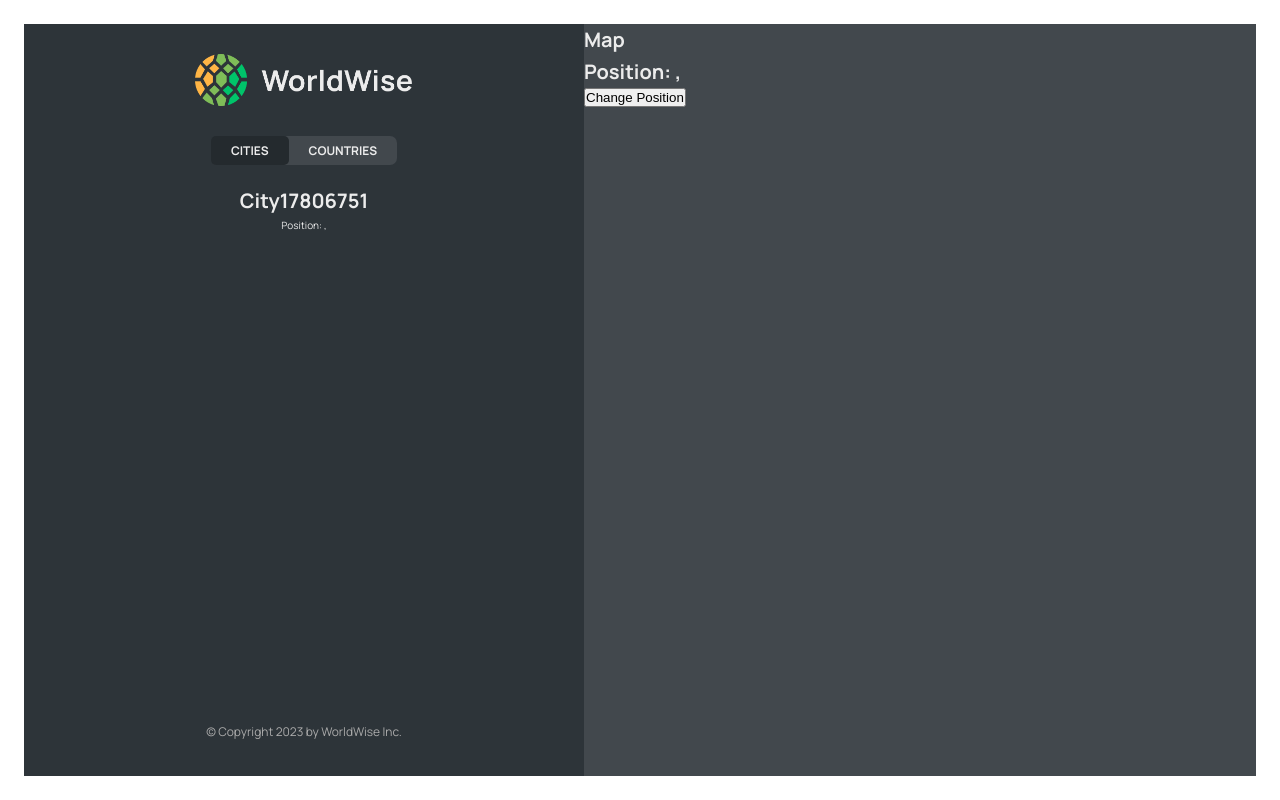
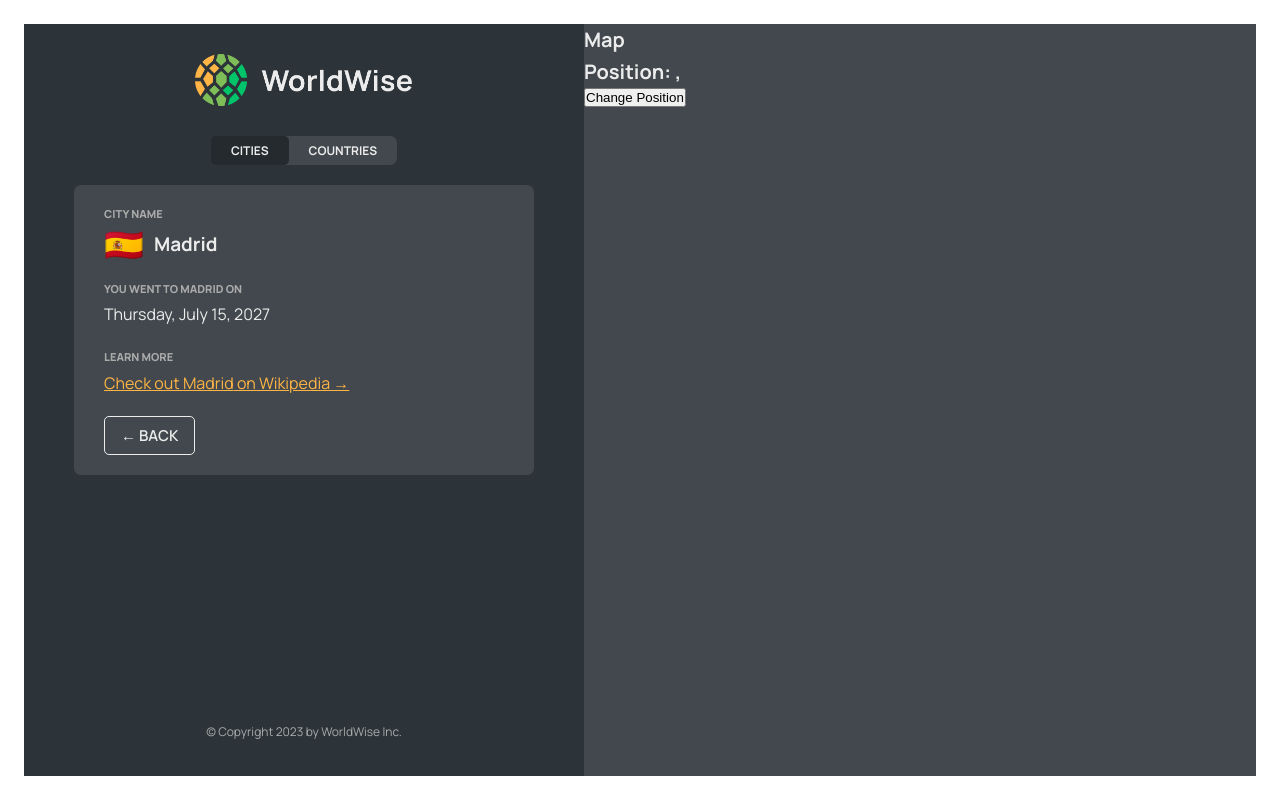
Before and after one commit to Sergievski/WorldWise, a React (Vite) app: page /app/cities/17806751 in a window 1280 px wide. Built offline with nearby package versions, Linux system fonts and the light colour scheme; data requests are answered from the project's data file.

Commit message:
Finishing the City View - Video 229

```diff
--- a/package.json
+++ b/package.json
@@ -11,6 +11,7 @@
     "server": "json-server --watch data/cities.json --port 8000 --delay 500 "
   },
   "dependencies": {
+    "cors": "^2.8.5",
     "json-server": "^0.17.4",
     "react": "^18.2.0",
     "react-dom": "^18.2.0",
--- a/src/App.jsx
+++ b/src/App.jsx
@@ -1,6 +1,5 @@
 /* eslint-disable no-unused-vars */
 import { BrowserRouter, Routes, Route, Navigate } from "react-router-dom";
-import { useState, useEffect } from "react";
 
 import Product from "./pages/Product";
 import Pricing from "./pages/Pricing";
@@ -12,30 +11,11 @@
 import CountryList from "./components/CountryList";
 import City from "./components/City";
 import Form from "./components/Form";
-
-const BASE_URL = "http://localhost:8000";
+import { CitiesProvider } from "./contexts/CitiesContex";
 
 function App() {
-  const [cities, setCities] = useState([]);
-  const [isLoading, setIsLoading] = useState(false);
-
-  useEffect(function () {
-    async function fetchCities() {
-      try {
-        setIsLoading(true);
-        const res = await fetch(`${BASE_URL}/cities`);
-        const data = await res.json();
-        setCities(data);
-      } catch {
-        alert("There was an error loading data...");
-      } finally {
-        setIsLoading(false);
-      }
-    }
-    fetchCities();
-  }, []);
-
   return (
+    <CitiesProvider>
       <BrowserRouter>
         <Routes>
           <Route path="/" element={<Homepage />} />
@@ -43,22 +23,17 @@
           <Route path="pricing" element={<Pricing />} />
           <Route path="app" element={<AppLayout />}>
             <Route index element={<Navigate replace to="cities" />} />
-          <Route
-            path="cities"
-            element={<CityList cities={cities} isLoading={isLoading} />}
-          />
+            <Route path="cities" element={<CityList />} />
 
             <Route path="cities/:id" element={<City />} />
-          <Route
-            path="countries"
-            element={<CountryList cities={cities} isLoading={isLoading} />}
-          />
+            <Route path="countries" element={<CountryList />} />
             <Route path="form" element={<Form />} />
           </Route>
           <Route path="login" element={<Login />} />
           <Route path="*" element={<PageNotFound />} />
         </Routes>
       </BrowserRouter>
+    </CitiesProvider>
   );
 }
 
--- /dev/null
+++ b/src/components/BackButton.jsx
@@ -0,0 +1,20 @@
+import { useNavigate } from "react-router-dom";
+import Button from "./Button";
+
+function BackButton() {
+  const navigate = useNavigate();
+
+  return (
+    <Button
+      type="back"
+      onClick={(e) => {
+        e.preventDefault();
+        navigate(-1);
+      }}
+    >
+      &larr; Back
+    </Button>
+  );
+}
+
+export default BackButton;
--- a/src/components/City.jsx
+++ b/src/components/City.jsx
@@ -1,5 +1,9 @@
 import { useParams, useSearchParams } from "react-router-dom";
 import styles from "./City.module.css";
+import { useCities } from "../contexts/CitiesContex";
+import { useEffect } from "react";
+import Spinner from "./Spinner";
+import BackButton from "./BackButton";
 
 const formatDate = (date) =>
   new Intl.DateTimeFormat("en", {
@@ -11,29 +15,55 @@
 
 function City() {
   const { id } = useParams();
+  const { getCity, currentCity, isLoading } = useCities();
 
-  const [searchParams, setSearchParams] = useSearchParams();
-
-  const lat = searchParams.get("lat");
-  const lng = searchParams.get("lng");
-
-  // TEMP DATA
-  const currentCity = {
-    cityName: "Lisbon",
-    emoji: "🇵🇹",
-    date: "2027-10-31T15:59:59.138Z",
-    notes: "My favorite city so far!",
-  };
+  useEffect(
+    function () {
+      getCity(id);
+    },
+    [id]
+  );
 
   const { cityName, emoji, date, notes } = currentCity;
 
+  if (isLoading) return <Spinner />;
+
   return (
-    <>
-      <h1>City{id}</h1>
-      <p>
-        Position: {lat}, {lng}
-      </p>
-    </>
+    <div className={styles.city}>
+      <div className={styles.row}>
+        <h6>City name</h6>
+        <h3>
+          <span>{emoji}</span> {cityName}
+        </h3>
+      </div>
+
+      <div className={styles.row}>
+        <h6>You went to {cityName} on</h6>
+        <p>{formatDate(date || null)}</p>
+      </div>
+
+      {notes && (
+        <div className={styles.row}>
+          <h6>Your notes</h6>
+          <p>{notes}</p>
+        </div>
+      )}
+
+      <div className={styles.row}>
+        <h6>Learn more</h6>
+        <a
+          href={`https://en.wikipedia.org/wiki/${cityName}`}
+          target="_blank"
+          rel="noreferrer"
+        >
+          Check out {cityName} on Wikipedia &rarr;
+        </a>
+      </div>
+
+      <div>
+        <BackButton />
+      </div>
+    </div>
   );
 }
 
--- a/src/components/CityItem.jsx
+++ b/src/components/CityItem.jsx
@@ -1,6 +1,7 @@
 /* eslint-disable */
 import { Link } from "react-router-dom";
 import styles from "./CityItem.module.css";
+import { useCities } from "../contexts/CitiesContex";
 
 const formatDate = (date) =>
   new Intl.DateTimeFormat("en", {
@@ -11,11 +12,14 @@
 
 function CityItem({ city }) {
   const { cityName, emoji, date, id, position } = city;
+  const { currentCity } = useCities();
 
   return (
     <li>
       <Link
-        className={styles.cityItem}
+        className={`${styles.cityItem} ${
+          id === currentCity.id ? styles["cityItem--active"] : ""
+        }`}
         to={`${id}?lat=${position.lat}&lng=${position.lng}`}
       >
         <span className={styles.emoji}>{emoji}</span>
--- a/src/components/CityList.jsx
+++ b/src/components/CityList.jsx
@@ -3,11 +3,14 @@
 import styles from "./CityList.module.css";
 import Spinner from "./Spinner";
 import Message from "./Message";
+import { useCities } from "../contexts/CitiesContex";
 
-function CityList({ cities, isLoading }) {
+function CityList() {
+  const { cities, isLoading } = useCities();
+
   if (isLoading) return <Spinner />;
 
-  if (!cities.length)
+  if (!cities)
     return (
       <Message message="Add your first city by clicking on a city on the map" />
     );
--- a/src/components/CountryList.jsx
+++ b/src/components/CountryList.jsx
@@ -2,11 +2,14 @@
 import styles from "./CountryList.module.css";
 import Spinner from "./Spinner";
 import Message from "./Message";
+import { useCities } from "../contexts/CitiesContex";
 
-function CountryList({ cities, isLoading }) {
+function CountryList() {
+  const { cities, isLoading } = useCities();
+
   if (isLoading) return <Spinner />;
 
-  if (!cities.length)
+  if (!cities)
     return (
       <Message message="Add your first city by clicking on a city on the map" />
     );
--- a/src/components/Form.jsx
+++ b/src/components/Form.jsx
@@ -5,6 +5,7 @@
 import styles from "./Form.module.css";
 import Button from "./Button";
 import { useNavigate } from "react-router-dom";
+import BackButton from "./BackButton";
 
 export function convertToEmoji(countryCode) {
   const codePoints = countryCode
@@ -54,15 +55,7 @@
 
       <div className={styles.buttons}>
         <Button type="primary"> Add </Button>
-        <Button
-          type="back"
-          onClick={(e) => {
-            e.preventDefault();
-            navigate(-1);
-          }}
-        >
-          &larr; Back
-        </Button>
+        <BackButton />
       </div>
     </form>
   );
--- /dev/null
+++ b/src/contexts/CitiesContex.jsx
@@ -0,0 +1,70 @@
+import {
+  createContext,
+  useState,
+  useEffect,
+  Children,
+  useContext,
+} from "react";
+
+const BASE_URL = "http://localhost:8000";
+
+const CitiesContex = createContext();
+
+function CitiesProvider({ children }) {
+  const [cities, setCities] = useState([]);
+  const [isLoading, setIsLoading] = useState(false);
+  const [currentCity, setCurrentCity] = useState({});
+
+  useEffect(function () {
+    async function fetchCities() {
+      try {
+        setIsLoading(true);
+        const res = await fetch(`${BASE_URL}/cities`);
+        const data = await res.json();
+        console.log(data);
+        setCities(data);
+      } catch {
+        alert("There was an error loading data...");
+      } finally {
+        setIsLoading(false);
+      }
+    }
+    fetchCities();
+  }, []);
+
+  async function getCity(id) {
+    try {
+      setIsLoading(true);
+      const res = await fetch(`${BASE_URL}/cities/${id}`);
+      const data = await res.json();
+      console.log(data);
+      setCurrentCity(data);
+    } catch {
+      alert("There was an error loading data...");
+    } finally {
+      setIsLoading(false);
+    }
+  }
+
+  return (
+    <CitiesContex.Provider
+      value={{
+        cities,
+        isLoading,
+        currentCity,
+        getCity,
+      }}
+    >
+      {children}
+    </CitiesContex.Provider>
+  );
+}
+
+function useCities() {
+  const context = useContext(CitiesContex);
+  if (context === undefined)
+    throw new Error("CitiesContext was used outside the CitiesProvider");
+  return context;
+}
+
+export { CitiesProvider, useCities };
```
Also changed, not shown: 1 other file (tests, documents, lock files or other folders). Lines whose indentation alone changed are shown as unchanged.
